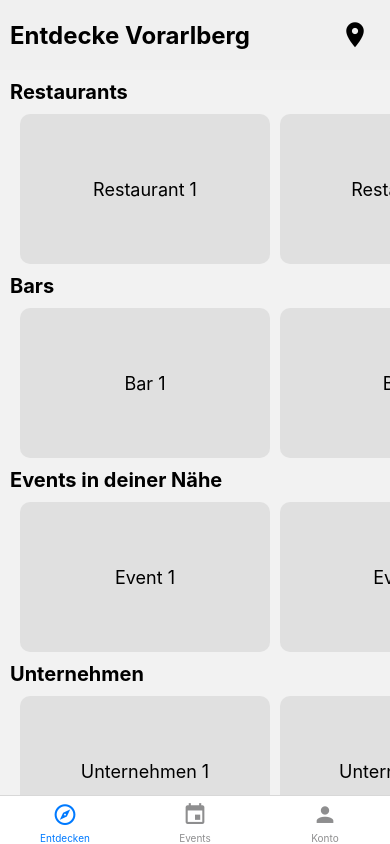
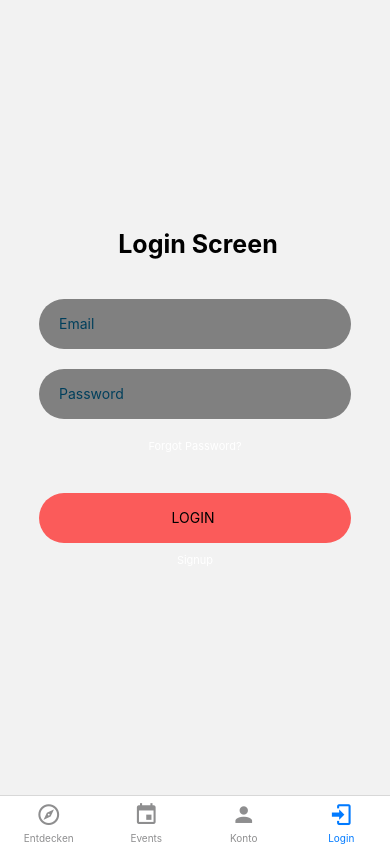
Before and after one commit to JulianSN2121/projectVoriApp, a React Native app: screen /Login in a window 390 px wide. Built offline with nearby package versions, Linux system fonts and the light colour scheme; no server answers.

Commit message:
login, welcome view and api client fix

```diff
--- a/App.tsx
+++ b/App.tsx
@@ -6,6 +6,7 @@ import { NavigationContainer } from '@react-navigation/native';
 import HomeView from './src/views/HomeView';
 import EventsView from './src/views/EventsView';
 import AccountView from './src/views/AccountView';
+import LoginView from './src/views/LoginView';
 
 
 export default function App() {
@@ -42,6 +43,16 @@ export default function App() {
             ),
           }}
         />
+        <Tab.Screen
+          name="Login"
+          component={LoginView}
+          options={{
+            tabBarLabel: 'Login',
+            tabBarIcon: ({ color, size }) => (
+              <MaterialCommunityIcons name="login" color={color} size={size} />
+            ),
+          }}
+        />
       </Tab.Navigator>
     </NavigationContainer>
   );
--- a/src/services/apiClient.ts
+++ b/src/services/apiClient.ts
@@ -6,44 +6,61 @@ import { Hotel } from "../models/Hotel";
 import { Nightclub } from "../models/Nightclub";
 import { Organisation } from "../models/Organisation";
 import { Restaurant } from "../models/Restaurant";
+import { Event } from "../models/Event";
 
-async function getEntries<T>(entity: string) {
-    return await fetch("http://localhost:8055/items/" + entity)
-        .then((response) => {
+async function getEntries<T>(entity: string){
+  let entries: T[] = [];
+  await fetch("http://localhost:8055/items/" + entity)
+    .then(async (response) => {
       if (response.status === 200) {
-                console.log(response.json())
-                return response.json();
+        entries = await response.json();
       } else {
         throw new Error("Something went wrong on API server!");
       }
     })
-        .then((response) => {
-            console.debug(response);
-        })
     .catch((error) => {
       console.error(error);
     });
+  return entries;
 }
 
-export async function getData() {
-    const r = await getEntries<Restaurant>("restaurants");
-    const b = await getEntries<Bar>("bars");
-    const n = await getEntries<Nightclub>("nightclubs");
-    const h = await getEntries<Hotel>("hotels");
-    const c = await getEntries<Company>("companies");
-    const ac = await getEntries<Accommodation>("accommodations")
-    const as = await getEntries<Association>("associations")
-    const or = await getEntries<Organisation>("organisations")
-    const e = await getEntries<Event>("events")
-    return {
-        restaurants: r,
-        bars: b,
-        nightclubs: n,
-        hotels: h,
-        companies: c,
-        accommodations: ac,
-        associations: as,
-        organisations: or,
-        events: e
+export async function getAllEntities(): Promise<any[]> {
+  const r = await getRestaurants();
+  const b = await getBars();
+  const n = await getNightclubs();
+  const h = await getHotels();
+  const a = await getAccommodations();
+  const c = await getCompany();
+  const o = await getOrganisation();
+  const e = await getAssociation();
+  const f = await getEvents();
+  return [r, b, n, h, a, c, o, e, f];
 }
+
+export async function getRestaurants() {
+  return await getEntries<Restaurant>("restaurants");
 }
+export async function getBars() {
+  return await getEntries<Bar>("bars");
+}
+export async function getNightclubs() {
+  return await getEntries<Nightclub>("nightclubs");
+}
+export async function getHotels() {
+  return await getEntries<Hotel>("restaurants");
+}
+export async function getAccommodations() {
+  return await getEntries<Accommodation>("bars");
+}
+export async function getCompany() {
+  return await getEntries<Company>("nightclubs");
+}
+export async function getAssociation() {
+  return await getEntries<Association>("nightclubs");
+}
+export async function getOrganisation() {
+  return await getEntries<Organisation>("nightclubs");
+}
+export async function getEvents() {
+  return await getEntries<Event>("nightclubs");
+}
--- a/src/views/HomeView.tsx
+++ b/src/views/HomeView.tsx
@@ -1,13 +1,46 @@
-import React from 'react';
-import { useEffect } from 'react';
-import { SafeAreaView, ScrollView, Text, View, TouchableOpacity } from 'react-native';
-import { MaterialCommunityIcons } from '@expo/vector-icons';
-import { styles } from '../../AppStyles';
-import { getData } from '../services/apiClient';
+import React, { useState } from "react";
+import { useEffect } from "react";
+import {
+  SafeAreaView,
+  ScrollView,
+  Text,
+  View,
+  TouchableOpacity,
+} from "react-native";
+import { MaterialCommunityIcons } from "@expo/vector-icons";
+import { styles } from "../../AppStyles";
+import { getAllEntities } from "../services/apiClient";
 
 export default function HomeScreen() {
+  const [Restaurants, setRestaurants] = useState([]);
+  const [Bars, setBars] = useState([]);
+  const [Nightclubs, setNightclubs] = useState([]);
+  const [Hotels, setHotels] = useState([]);
+  const [Accommodation, setAccommodations] = useState([]);
+  const [Company, setCompany] = useState([]);
+  const [Association, setAssociation] = useState([]);
+  const [Organisation, setOrganisation] = useState([]);
+  const [Events, setEvents] = useState([]);
+
   useEffect(() => {
-    getData()
+    const fetchData = async () => {
+      try {
+        const data = await getAllEntities();
+        setRestaurants(data.restaurants);
+        setBars(data.bars);
+        setNightclubs(data.nightclubs);
+        setHotels(data.hotels);
+        setAccommodations(data.accommodations);
+        setCompany(data.company);
+        setAssociation(data.association);
+        setOrganisation(data.organisation);
+        setEvents(data.events)
+      }
+      catch (error) {
+        console.log('Error fetching data:', error);
+      }
+    };
+    fetchData();
   }, []);
 
   return (
@@ -20,25 +53,41 @@ export default function HomeScreen() {
           </TouchableOpacity>
         </View>
         <Text style={styles.sectionTitle}>Restaurants</Text>
-        <ScrollView horizontal showsHorizontalScrollIndicator={false} style={styles.slider}>
+        <ScrollView
+          horizontal
+          showsHorizontalScrollIndicator={false}
+          style={styles.slider}
+        >
           <SliderItem title="Restaurant 1" />
           <SliderItem title="Restaurant 2" />
           <SliderItem title="Restaurant 3" />
         </ScrollView>
         <Text style={styles.sectionTitle}>Bars</Text>
-        <ScrollView horizontal showsHorizontalScrollIndicator={false} style={styles.slider}>
+        <ScrollView
+          horizontal
+          showsHorizontalScrollIndicator={false}
+          style={styles.slider}
+        >
           <SliderItem title="Bar 1" />
           <SliderItem title="Bar 2" />
           <SliderItem title="Bar 3" />
         </ScrollView>
         <Text style={styles.sectionTitle}>Events in deiner Nähe</Text>
-        <ScrollView horizontal showsHorizontalScrollIndicator={false} style={styles.slider}>
+        <ScrollView
+          horizontal
+          showsHorizontalScrollIndicator={false}
+          style={styles.slider}
+        >
           <SliderItem title="Event 1" />
           <SliderItem title="Event 2" />
           <SliderItem title="Event 3" />
         </ScrollView>
         <Text style={styles.sectionTitle}>Unternehmen</Text>
-        <ScrollView horizontal showsHorizontalScrollIndicator={false} style={styles.slider}>
+        <ScrollView
+          horizontal
+          showsHorizontalScrollIndicator={false}
+          style={styles.slider}
+        >
           <SliderItem title="Unternehmen 1" />
           <SliderItem title="Unternehmen 2" />
           <SliderItem title="Unternehmen 3" />
@@ -48,7 +97,6 @@ export default function HomeScreen() {
   );
 }
 
-
 function SliderItem({ title }) {
   return (
     <View style={styles.sliderItem}>
--- /dev/null
+++ b/src/views/LoginView.tsx
@@ -0,0 +1,99 @@
+import React, { useState } from "react";
+import {
+    StyleSheet,
+    Text,
+    View,
+    TextInput,
+    TouchableOpacity,
+} from 'react-native';
+
+export default function LoginView() {
+    const onPressLogin = () => {
+        // Do something about login operation
+    };
+    const onPressForgotPassword = () => {
+        // Do something about forgot password operation
+    };
+    const onPressSignUp = () => {
+        // Do something about signup operation
+    };
+    const [state, setState] = useState({
+        email: '',
+        password: '',
+    })
+    return (
+        <View style={styles.container}>
+            <Text style={styles.title}> Login Screen</Text>
+            <View style={styles.inputView}>
+                <TextInput
+                    style={styles.inputText}
+                    placeholder="Email"
+                    placeholderTextColor="#003f5c"
+                    onChangeText={text => setState({ email: text })} />
+            </View>
+            <View style={styles.inputView}>
+                <TextInput
+                    style={styles.inputText}
+                    secureTextEntry
+                    placeholder="Password"
+                    placeholderTextColor="#003f5c"
+                    onChangeText={text => setState({ password: text })} />
+            </View>
+            <TouchableOpacity
+                onPress={onPressForgotPassword}>
+                <Text style={styles.forgotAndSignUpText}>Forgot Password?</Text>
+            </TouchableOpacity>
+            <TouchableOpacity
+                onPress={onPressLogin}
+                style={styles.loginBtn}>
+                <Text style={styles.loginText}>LOGIN </Text>
+            </TouchableOpacity>
+            <TouchableOpacity
+                onPress={onPressSignUp}>
+                <Text style={styles.forgotAndSignUpText}>Signup</Text>
+            </TouchableOpacity>
+        </View>
+
+    )
+}
+
+const styles = StyleSheet.create({
+    container: {
+        flex: 1,
+        alignItems: 'center',
+        justifyContent: 'center',
+    },
+    title: {
+        fontWeight: "bold",
+        fontSize: 25,
+        color: "black",
+        marginBottom: 40,
+    },
+    inputView: {
+        width: "80%",
+        backgroundColor: "grey",
+        borderRadius: 25,
+        height: 50,
+        marginBottom: 20,
+        justifyContent: "center",
+        padding: 20
+    },
+    inputText: {
+        height: 50,
+        color: "white"
+    },
+    forgotAndSignUpText: {
+        color: "white",
+        fontSize: 11
+    },
+    loginBtn: {
+        width: "80%",
+        backgroundColor: "#fb5b5a",
+        borderRadius: 25,
+        height: 50,
+        alignItems: "center",
+        justifyContent: "center",
+        marginTop: 40,
+        marginBottom: 10
+    },
+});
```
Also changed, not shown: src/views/WelcomeView.tsx (added, +10 -0 lines), AppStyles.ts (indentation only). Lines whose indentation alone changed are shown as unchanged.
